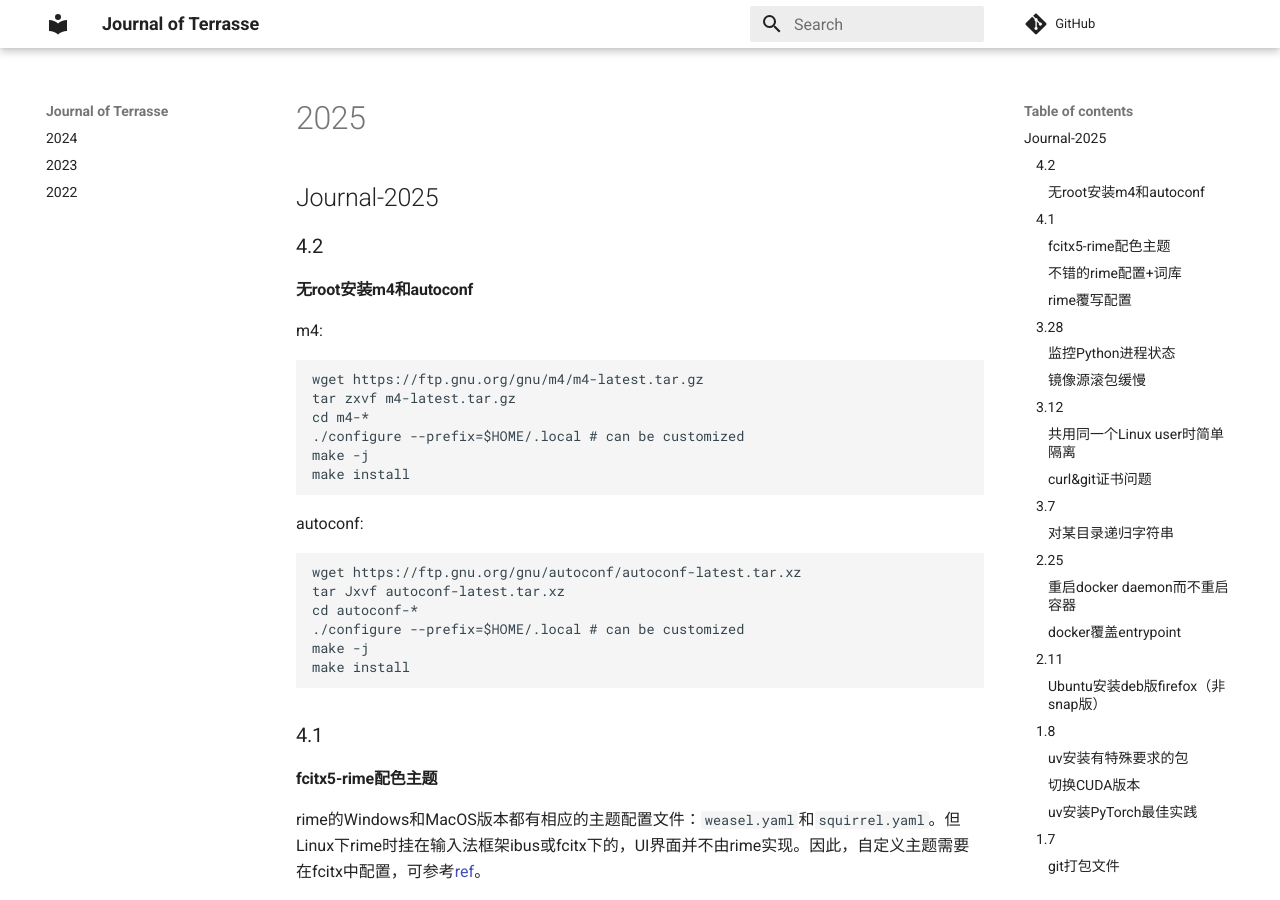
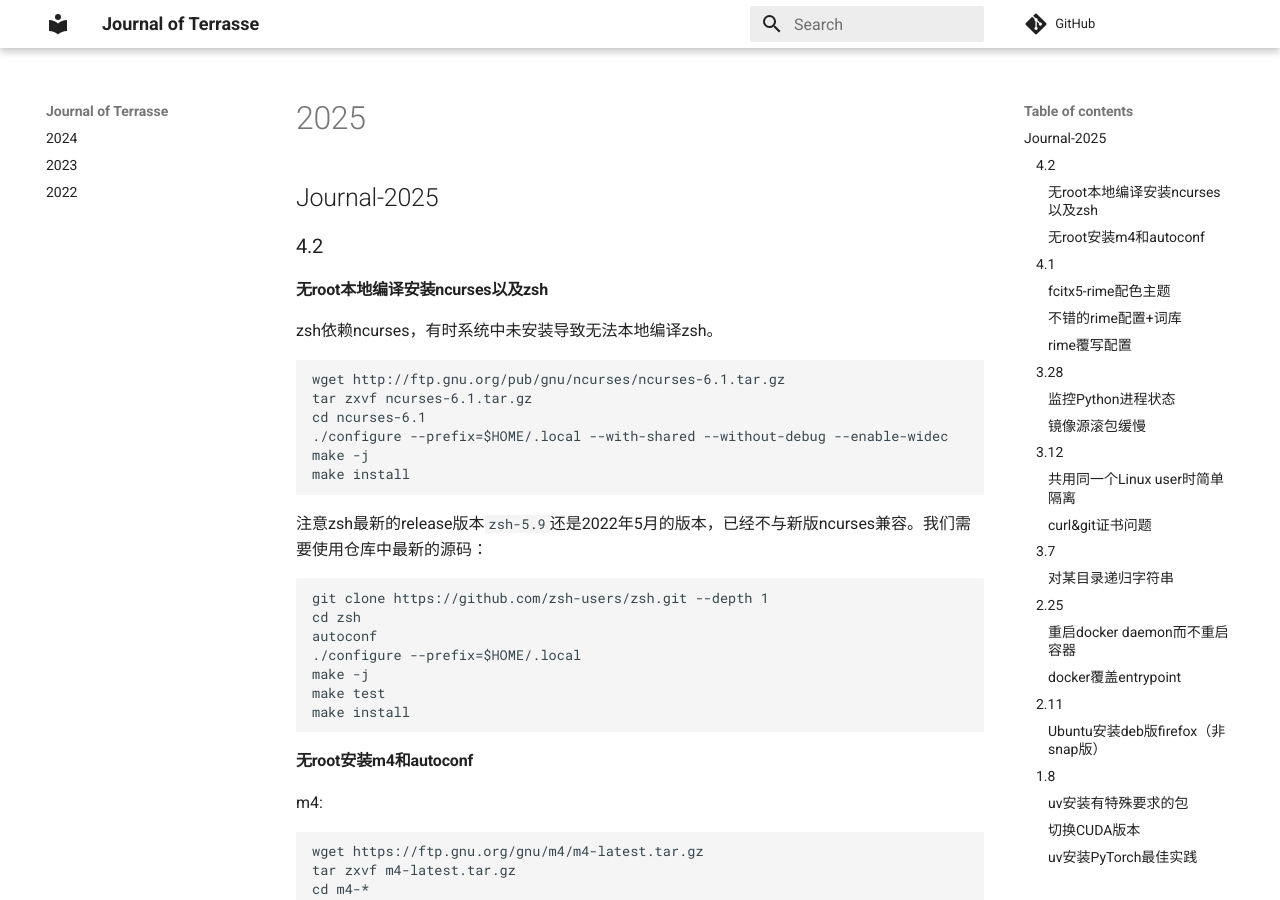
Before and after one commit to Jerry-Terrasse/journal, an MkDocs documentation site: the page built from docs/2025.md, in a window 1280 px wide and 900 px high. Built offline with MkDocs 1.6.1 and Material for MkDocs 9.7.7, drawn with Linux system fonts in a browser that asks for light colours; comment, search, counter and statistics services are not loaded.

Commit message:
update (Wed Apr  2 05:11:49 PM CST 2025)

````diff
--- a/docs/2025.md
+++ b/docs/2025.md
@@ -1,6 +1,31 @@
 ## Journal-2025
 
 ### 4.2
+
+#### 无root本地编译安装ncurses以及zsh
+
+zsh依赖ncurses，有时系统中未安装导致无法本地编译zsh。
+
+```shell
+wget http://ftp.gnu.org/pub/gnu/ncurses/ncurses-6.1.tar.gz
+tar zxvf ncurses-6.1.tar.gz
+cd ncurses-6.1
+./configure --prefix=$HOME/.local --with-shared --without-debug --enable-widec
+make -j
+make install
+```
+
+注意zsh最新的release版本`zsh-5.9`还是2022年5月的版本，已经不与新版ncurses兼容。我们需要使用仓库中最新的源码：
+
+```shell
+git clone https://github.com/zsh-users/zsh.git --depth 1
+cd zsh
+autoconf
+./configure --prefix=$HOME/.local
+make -j
+make test
+make install
+```
 
 #### 无root安装m4和autoconf
 
````
